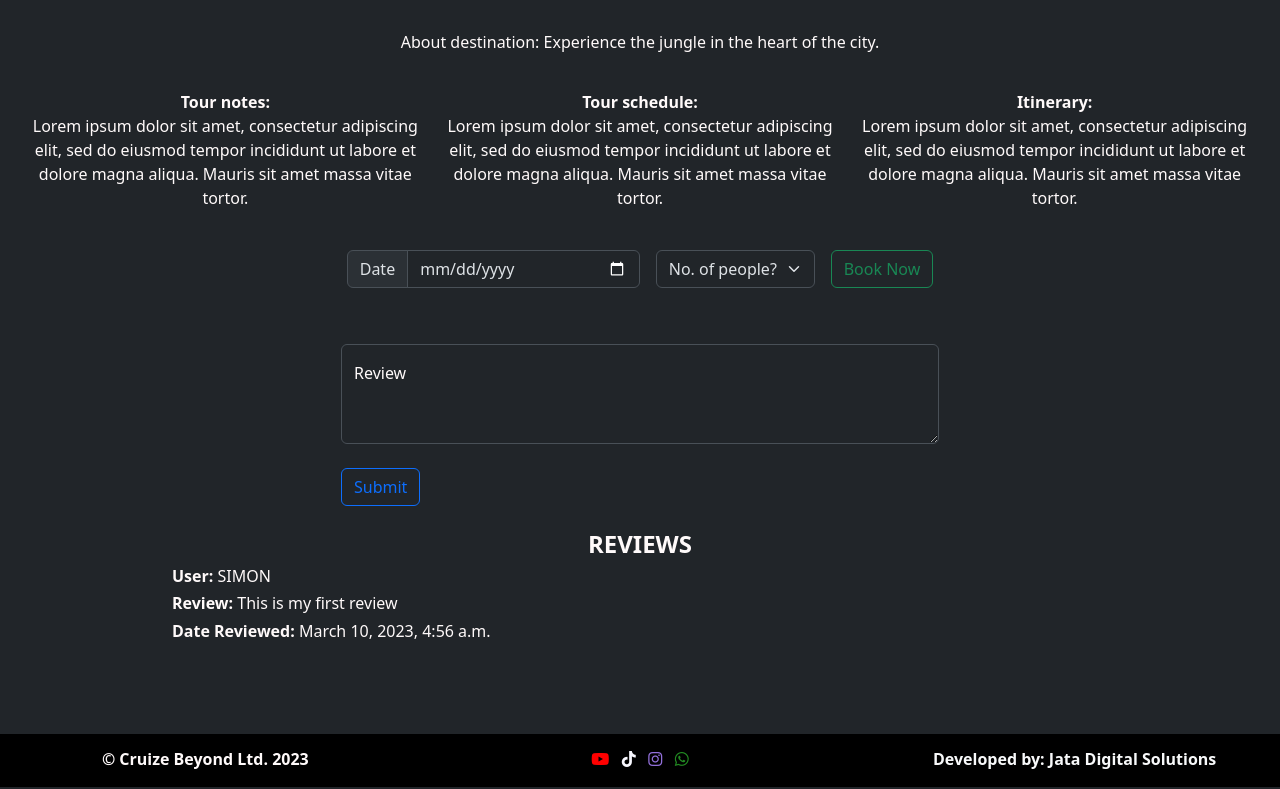
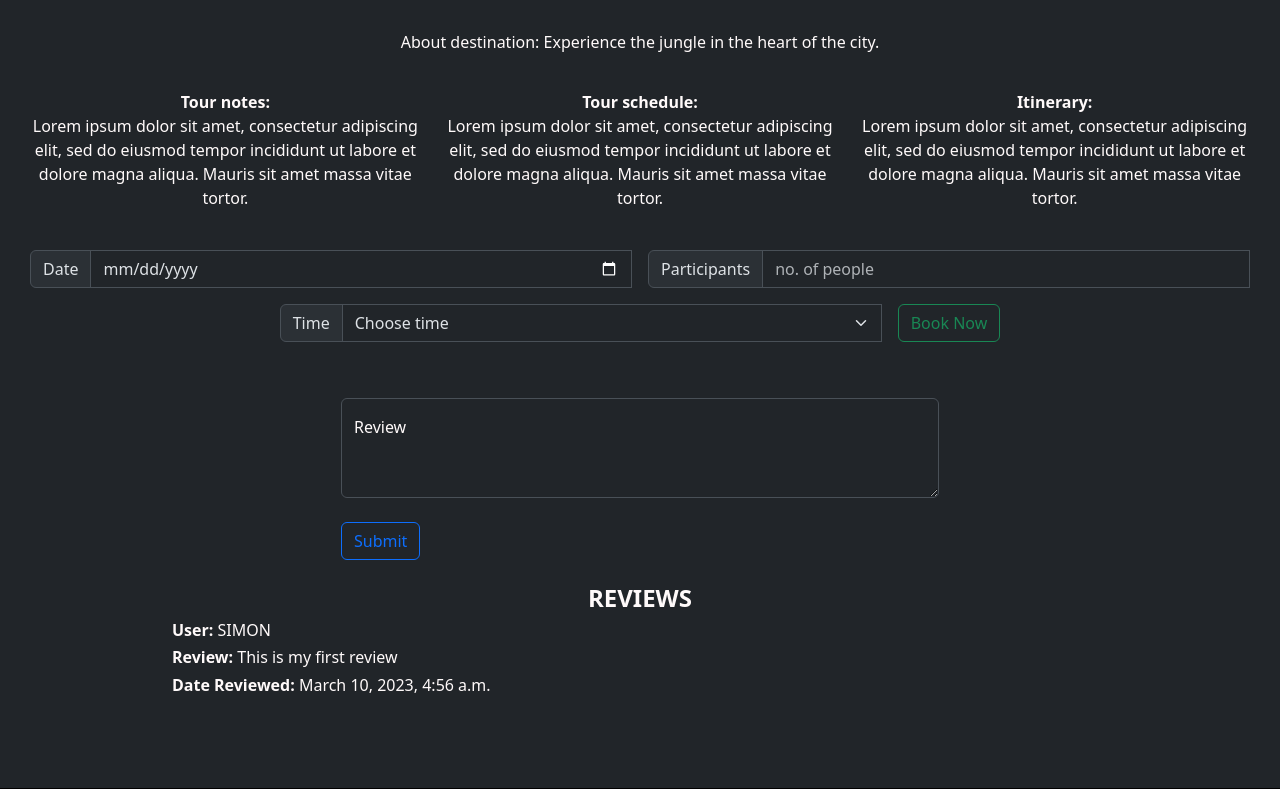
Before and after one commit to wahomez/tours, a Django app: page /destination/1/ in a window 1280 px wide. Shown: the part 246-1035 px from the top of the page. Run offline with Django 4.2, Linux system fonts and the light colour scheme; data comes from the database, SQL or seed files in the repository; some libraries are stand-ins or nearby versions.

Commit message:
Form validation & Tour time field added

```diff
--- a/templates/destination.html
+++ b/templates/destination.html
@@ -50,52 +50,81 @@
     <br>
     <!--booking-->
     <div class="justify-content-center" id="destinationBooking">
-        <form class="row justify-content-center g-3" method="POST">
+        <form class="row justify-content-center g-3 needs-validation" method="POST" novalidate>
             {% csrf_token %}
             {% if tour.duration == 1 %}
-                <div class=" col-3">
+                <div class=" col-sm-6">
                     <!--<label for="datePickerFrom" class="">From</label>-->
                     <div class="input-group">
                         <div class="input-group-text" id="basic-addon2">Date</div>
-                        <input type="date" class="form-control" id="datePickerTo" value="">
+                        <input type="date" class="form-control" id="datePickerTo" value="" required>
+                        <div class="valid-feedback">
+                            All good!
+                        </div>
+                        <div class="invalid-feedback">
+                            Please select a date
+                        </div>
                     </div>
                 </div>
             {% else %}
-                <div class=" col-3">
+                <div class=" col-sm-6">
                     <!--<label for="datePickerFrom" class="">From</label>-->
                     <div class="input-group">
                         <div class="input-group-text" id="basic-addon2">From</div>
-                        <input type="date" class="form-control" id="datePickerTo" value="">
+                        <input type="date" class="form-control" id="datePickerTo" value="" required>
+                        <div class="valid-feedback">
+                            All good!
+                        </div>
+                        <div class="invalid-feedback">
+                            Please select a date
+                        </div>
                     </div>
                 </div>
-                <div class="col-3">
+                <div class="col-sm-6">
                     <!--<label for="datePickerTo" class="">To</label>-->
-
-
                         <div class="input-group">
                             <div class="input-group-text" id="basic-addon1">To</div>
-                            <input type="date" class="form-control" id="datePickerFrom" value="">
+                            <input type="date" class="form-control" id="datePickerFrom" value="" required>
+                            <div class="valid-feedback">
+                                All good!
+                            </div>
+                            <div class="invalid-feedback">
+                                Please select a date
+                            </div>
                         </div>
-
                 </div>
             {% endif %}
 
+            <div class="col-sm-6" >
+                <div class="input-group">
+                    <div class="input-group-text" id="basic-addon3">Participants</div>
+                    <!--<label for="participants" class="input-group-text">Participants</label>-->
+                    <input type="number" class="form-control" id="participants" placeholder="no. of people" name="slots" required>
+                    <div class="valid-feedback">
+                        All good!
+                    </div>
+                    <div class="invalid-feedback">
+                        Choose number of people
+                    </div>
+                </div>
+            </div>
 
-            <div class="col-auto" >
-                <!--<label for="participants" class="visually-hidden">Password</label>-->
-                <!--<input type="password" class="form-control" id="participants" placeholder="no. of people">-->
-                <select class="form-select" aria-label="participants" name="slots">
-                    <option selected>No. of people?</option>
-                    <option value="1">1</option>
-                    <option value="2">2</option>
-                    <option value="3">3</option>
-                    <option value="4">4</option>
-                    <!--<option value="5">5</option>
-                    <option value="6">6</option>
-                    <option value="7">7</option>
-                    <option value="8">8</option>
-                    <option value="9">9</option>-->
-                </select>
+            <div class="col-sm-6">
+                <div class="input-group">
+                    <div class="input-group-text">Time</div>
+                    <select class="form-select" aria-label="selectTime" required>
+                        <option value="" selected>Choose time</option>
+                        <option value="optionOne">Option one</option>
+                        <option value="optionTwo">Option two</option>
+                        <option value="optionThree">Option three</option>
+                    </select>
+                    <div class="valid-feedback">
+                        All good!
+                    </div>
+                    <div class="invalid-feedback">
+                        Choose time of tour
+                    </div>
+                </div>
             </div>
             <div class="col-auto">
                 <!--<button type="submit" class="btn btn-outline-success mb-3">Book Now</button>-->
@@ -108,11 +137,17 @@
     <br>
             <div class="row justify-content-center">
                 <div class="col-sm-6">
-                    <form method="POST" action= "{%url "review" %}">
+                    <form class="needs-validation" method="POST" action= "{%url "review" %}" novalidate>
                         {% csrf_token %}
                         <div class="form-floating" data-bs-theme="dark">
-                            <textarea class="form-control" placeholder="Leave a review here" name="comment" style="height: 100px" id="destinationReview"></textarea>
+                            <textarea class="form-control" placeholder="Leave a review here" name="comment" style="height: 100px" id="destinationReview" required></textarea>
                             <label for="destinationReview">Review</label>
+                            <div class="valid-feedback">
+                                All good!
+                            </div>
+                            <div class="invalid-feedback">
+                                Review cannot be blank
+                            </div>
                             <br>
                             <button type="submit" class="btn btn-outline-primary">Submit</button>
                         </div>
```
Also changed, not shown: templates/index.html (+15 -3 lines).
